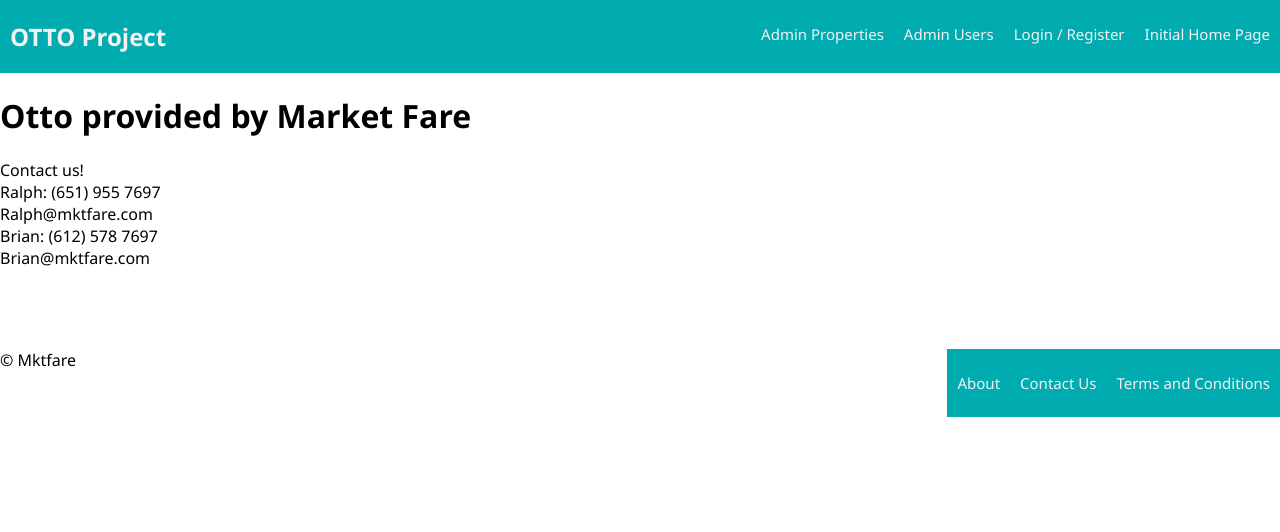
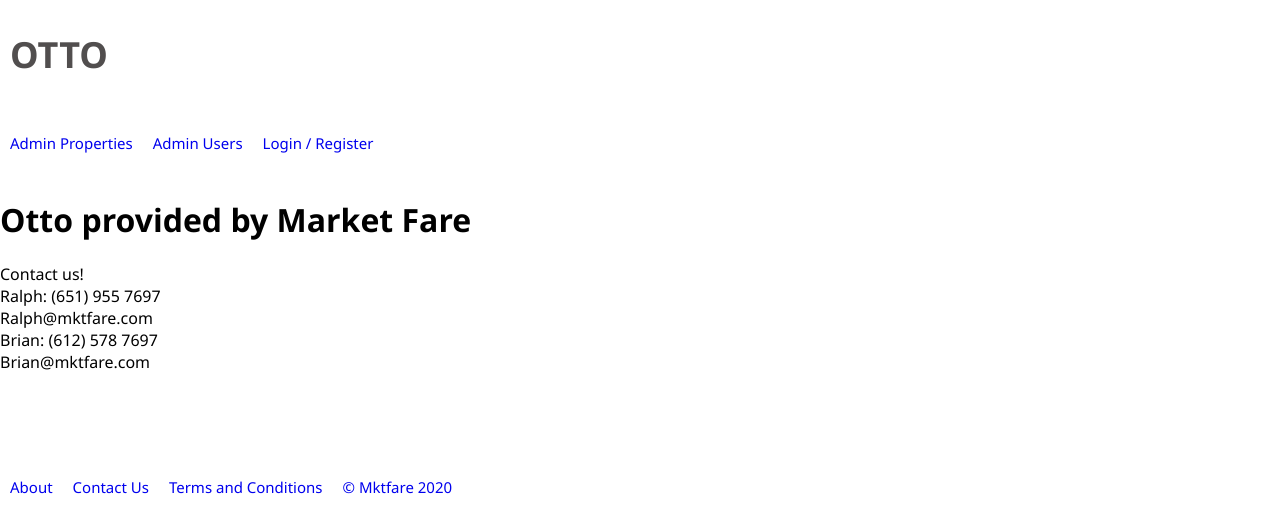
Before and after one commit to Prime-OTTO-Team/OTTO, a React (Create React App) app: page /#/contact in a window 1280 px wide. Shown: the top 532 px of the page. Built offline with nearby package versions, Linux system fonts and the light colour scheme; no server answers.

Commit message:
Navbar Styling

```diff
--- a/package.json
+++ b/package.json
@@ -21,6 +21,7 @@
     "react-redux": "^7.1.1",
     "react-router-dom": "^5.0.0",
     "react-scripts": "^3.3.1",
+    "react-sticky": "^6.0.3",
     "redux": "^4.0.1",
     "redux-logger": "^3.0.6",
     "redux-saga": "^1.0.2"
--- a/src/components/App/App.js
+++ b/src/components/App/App.js
@@ -21,6 +21,8 @@ import NdaPage from '../NdaPage/NdaPage';
 import TermsOfServicePage from '../TermsOfServicePage/TermsOfServicePage';
 import PropertyInputPage from '../PropertyInputPage/PropertyInputPage'
 import './App.css';
+
+// import StickyFooter from '../StickyFooter/StickyFooter';
 
 class App extends Component {
   componentDidMount() {
@@ -52,11 +54,6 @@ class App extends Component {
             Even though it seems like they are different pages, the user is always on localhost:3000/home */}
             <Route
               exact
-              path="/home"
-              component={LandingPage}
-            />
-            <Route
-              exact
               path="/propertyInputPage"
               component={PropertyInputPage}
             />
--- a/src/components/Footer/Footer.css
+++ b/src/components/Footer/Footer.css
@@ -4,14 +4,20 @@ footer {
 
 .nav-link {
     float: left;
-    color: #f2f2f2;
-    background-color: #00acb0;
+    /* color: #f2f2f2; */
+    /* background-color: #00acb0; */
     text-align: center;
     padding: 24px 10px;
     text-decoration: none;
     font-size: 15px;
-}
+
+    /* these last two make the logout button in
+    the nav bar look like another link */
+    border:none;
+    cursor: pointer;
+    outline:0;
+  }
 
 .nav-right {
-    float: right;
+    float: none;
   }
--- a/src/components/Footer/Footer.js
+++ b/src/components/Footer/Footer.js
@@ -7,11 +7,12 @@ import { Link } from 'react-router-dom';
 
 const Footer = () => (
   <footer>
-    &copy; Mktfare
+
     <div className="nav-right">
     <Link className="nav-link" to="/about"> About </Link>
     <Link className="nav-link" to="/contact"> Contact Us </Link>
     <Link className="nav-link" to="/terms"> Terms and Conditions </Link>
+    <Link className="nav-link" to="/home"> &copy; Mktfare 2020 </Link>
     </div>
   </footer>
 );
--- a/src/components/Nav/Nav.css
+++ b/src/components/Nav/Nav.css
@@ -1,20 +1,28 @@
 .nav-title {
-    font-size: 24px;
+    font-size: 36px;
     font-weight: 700;
     display: inline-block;
-    color: #f2f2f2;
+    color: rgb(81, 78, 78);
     padding-left: 10px;
 }
 
 .nav {
   overflow: hidden;
-  background-color: #00acb0;
+  position: -webkit-sticky;
+  position: sticky;
+  top: 0;
+  /* display: flex; */
+  /* direction: column; */
+  /* float: right; */
+  /* position: fixed; */
+  /* Navbar background color */
+  /* background-color: #00acb0; */
 }
 
 .nav-link {
   float: left;
-  color: #f2f2f2;
-  background-color: #00acb0;
+  /* color: #f2f2f2; */
+  /* background-color: #00acb0; */
   text-align: center;
   padding: 24px 10px;
   text-decoration: none;
@@ -28,7 +36,7 @@
 }
 
 .nav-link:hover {
-  background-color: #008183;
+  background-color: rgb(233, 233, 233);
 }
 
 .nav-right {
--- a/src/components/Nav/Nav.js
+++ b/src/components/Nav/Nav.js
@@ -7,7 +7,7 @@ import './Nav.css';
 const Nav = (props) => (
   <div className="nav">
     <Link to="/home">
-      <h2 className="nav-title">OTTO Project</h2>
+      <h2 className="nav-title">OTTO</h2>
     </Link>
     <div className="nav-right">
       <Link className="nav-link" to="/admin/property">Admin Properties</Link>
@@ -25,11 +25,11 @@ const Nav = (props) => (
       {/* Show the link to the info page and the logout button if the user is logged in */}
       {props.user.id && (
         <>
+          <Link className="nav-link" to="/ForSalePage">
+            For Sale
+          </Link>
           <Link className="nav-link" to="/PropertyInputPage">
             Add Listing
-          </Link>
-          <Link className="nav-link" to="/ForSalePage">
-            For Sale
           </Link>
           <Link className="nav-link" to="/account">
             Account Page
@@ -38,9 +38,9 @@ const Nav = (props) => (
         </>
       )}
       {/* Always show this link since the about page is not protected */}
-      <Link className="nav-link" to="/LandingPage">
+      {/* <Link className="nav-link" to="/LandingPage">
         Initial Home Page
-      </Link>
+      </Link> */}
     </div>
   </div>
 );
--- /dev/null
+++ b/src/components/StickyFooter/StickyFooter.js
@@ -0,0 +1,75 @@
+// import React from 'react';
+// import CssBaseline from '@material-ui/core/CssBaseline';
+// import Typography from '@material-ui/core/Typography';
+// import { makeStyles } from '@material-ui/core/styles';
+// import Container from '@material-ui/core/Container';
+// import Link from '@material-ui/core/Link';
+
+
+
+
+
+
+// function Copyright() {
+//   return (
+//     <Typography className="nav-link" variant="body2" color="textSecondary">
+//       {'Copyright © '}
+//       <Link color="inherit" href="https://material-ui.com/">
+//         Mktfare
+//       </Link>{' '}
+//       {new Date().getFullYear()}
+//       {'.'}
+//     </Typography>
+//   );
+// }
+
+// const useStyles = makeStyles((theme) => ({
+//   root: {
+//     display: 'flex',
+//     flexDirection: 'column',
+//     minHeight: '100vh',
+//   },
+//   main: {
+//     marginTop: theme.spacing(8),
+//     marginBottom: theme.spacing(2),
+//   },
+//   footer: {
+//     padding: theme.spacing(3, 2),
+//     marginTop: 'auto',
+//     backgroundColor:
+//       theme.palette.type === 'light' ? theme.palette.grey[200] : theme.palette.grey[800],
+//   },
+// }));
+
+// export default function StickyFooter() {
+//   const classes = useStyles();
+
+//   return (
+//     <div className={classes.root}>
+//       <CssBaseline />
+
+//       <Container component="main" className={classes.main} maxWidth="sm">
+//         <Typography variant="h2" component="h1" gutterBottom>
+//           Sticky footer
+//         </Typography>
+//         <Typography variant="h5" component="h2" gutterBottom>
+//           {'Pin a footer to the bottom of the viewport.'}
+//           {'The footer will move as the main element of the page grows.'}
+//         </Typography>
+//         <Typography variant="body1">Sticky footer placeholder.</Typography>
+//       </Container>
+
+//       <footer className={classes.footer}>
+//         <Container maxWidth="sm">
+
+//           <Link className="nav-link" to="/about"> About </Link>
+//           <Link className="nav-link" to="/contact"> Contact Us </Link>
+//           <Link className="nav-link" to="/terms"> Terms and Conditions </Link>
+
+//           {/* <Typography variant="body1">My sticky footer can be found here.</Typography> */}
+//           < Copyright />
+//         </Container>
+//       </footer>
+//     </div>
+//   );
+// }
```
Also changed, not shown: src/components/LogOutButton/ForSalePageListItem/ForSalePageListItem.js (deleted).
